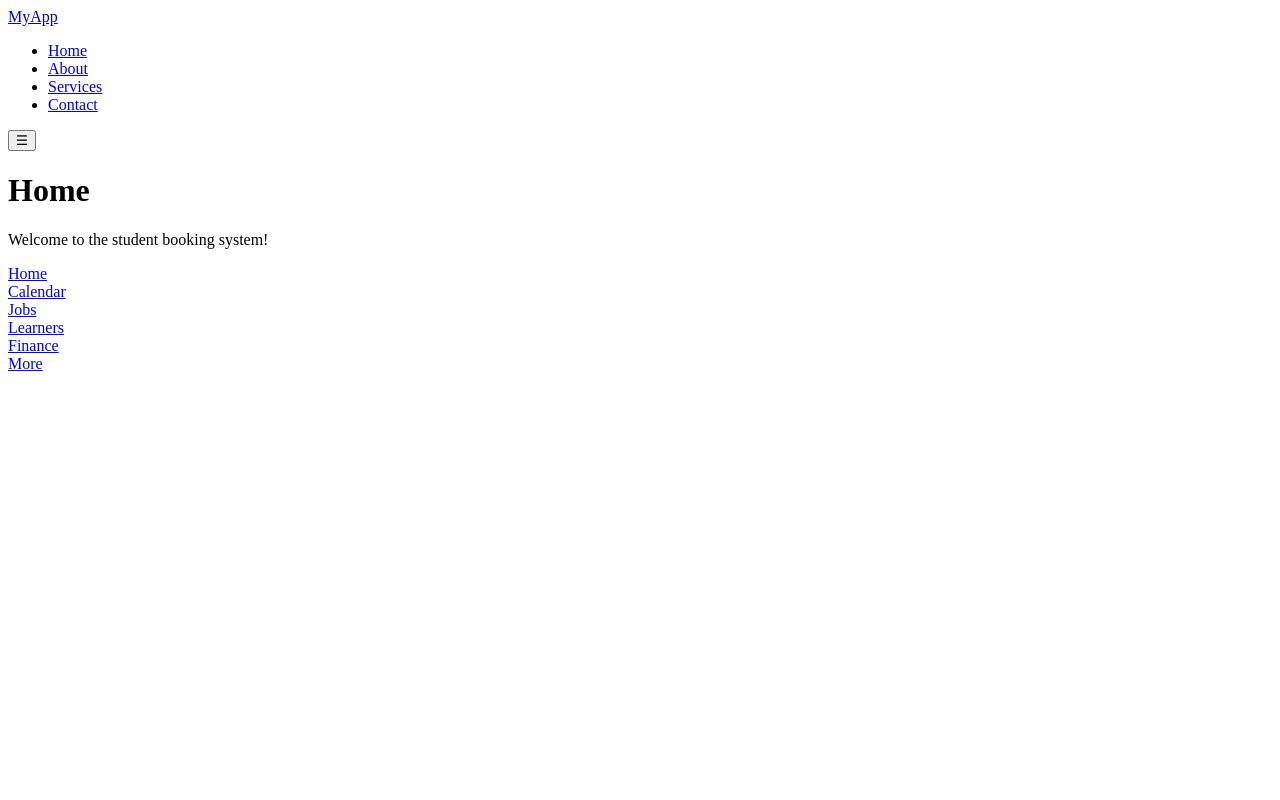
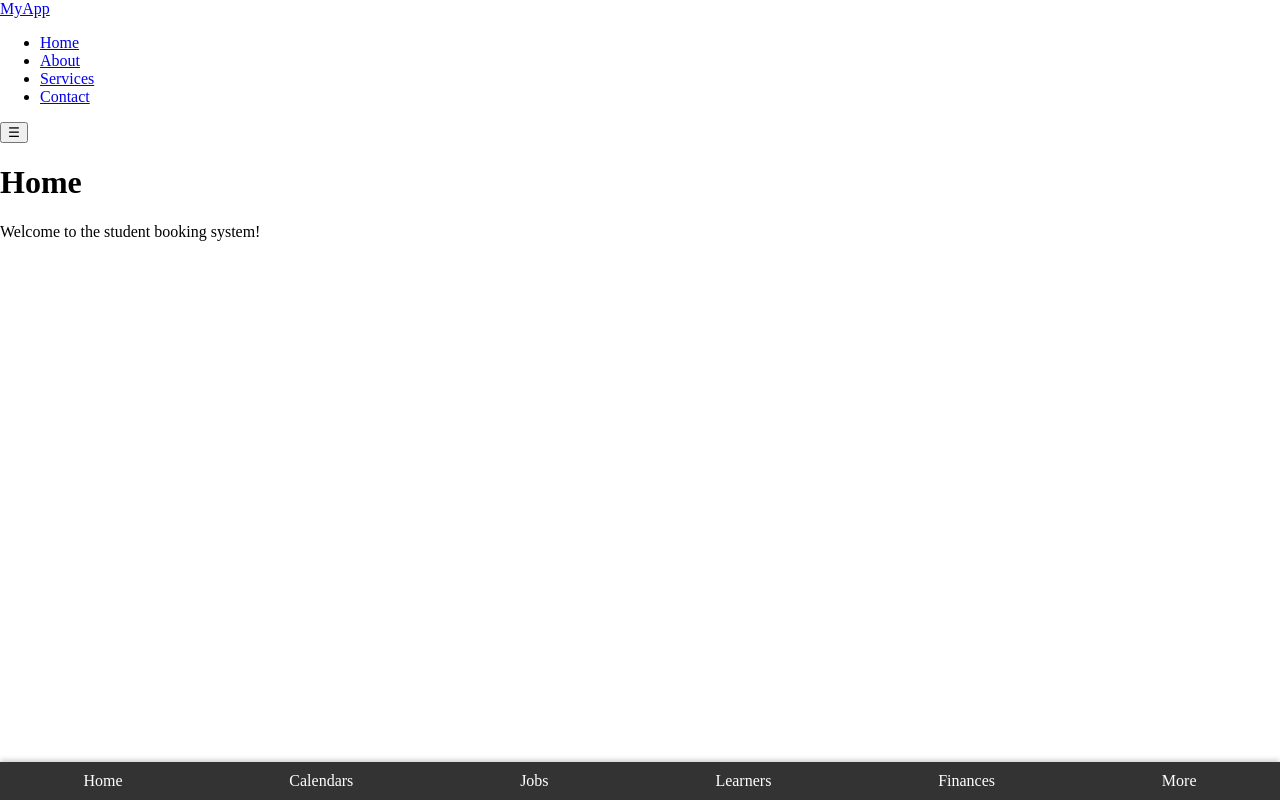
Before and after one commit to rlodhiya2502/ngappointmentsystem, an Angular app: page /home in a window 1280 px wide. Built offline with nearby package versions, Linux system fonts and the light colour scheme.

Commit message:
refactor: simplify bottom navigation structure and styles

```diff
--- a/src/app/components/common/bottom-nav/bottom-nav.component.html
+++ b/src/app/components/common/bottom-nav/bottom-nav.component.html
@@ -1,38 +1,12 @@
-<div class="flex h-full max-w-lg flex-row lg:flex-col items-center lg:items-start justify-around lg:justify-start mx-auto lg:mx-0 lg:gap-y-4">
-    <a aria-current="page" class="text-white group flex flex-col lg:flex-row items-center justify-center gap-x-3 rounded-md py-6 sm:py-2 text-sm lg:text-sm text-xs font-semibold leading-6 active" href="/ADI/dashboard">
-        <div class="relative">
-            <i class="pmf-icon-home text-[24px] mb-2 lg:mb-0"></i>
-        </div>
-        <span>Home</span>
-    </a>
-    <a class="text-indigo-200 hover:text-white group flex flex-col lg:flex-row items-center justify-center gap-x-3 rounded-md py-6 sm:py-2 text-sm lg:text-sm text-xs font-semibold leading-6" href="/ADI/lessons">
-        <div class="relative">
-            <i class="pmf-icon-calendar text-[24px] mb-2 lg:mb-0"></i>
-        </div>
-        <span>Calendar</span>
-    </a>
-    <a class="text-indigo-200 hover:text-white group flex flex-col lg:flex-row items-center justify-center gap-x-3 rounded-md py-6 sm:py-2 text-sm lg:text-sm text-xs font-semibold leading-6" href="/ADI/new-jobs">
-        <div class="relative">
-            <i class="pmf-icon-wheel text-[24px] mb-2 lg:mb-0"></i>
-        </div>
-        <span>Jobs</span>
-    </a>
-    <a class="text-indigo-200 hover:text-white group flex flex-col lg:flex-row items-center justify-center gap-x-3 rounded-md py-6 sm:py-2 text-sm lg:text-sm text-xs font-semibold leading-6" href="/ADI/students">
-        <div class="relative">
-            <i class="pmf-icon-user text-[24px] mb-2 lg:mb-0"></i>
-        </div>
-        <span>Learners</span>
-    </a>
-    <a class="text-indigo-200 hover:text-white group flex flex-col lg:flex-row items-center justify-center gap-x-3 rounded-md py-6 sm:py-2 text-sm lg:text-sm text-xs font-semibold leading-6" href="/ADI/payments">
-        <div class="relative">
-            <i class="pmf-icon-currency-pound text-[24px] mb-2 lg:mb-0"></i>
-        </div>
-        <span>Finance</span>
-    </a>
-    <a class="text-indigo-200 hover:text-white group flex flex-col lg:flex-row items-center justify-center gap-x-3 rounded-md py-6 sm:py-2 text-sm lg:text-sm text-xs font-semibold leading-6" href="/ADI/more">
-        <div class="relative">
-            <i class="pmf-icon-more-outline text-[24px] mb-2 lg:mb-0"></i>
-        </div>
-        <span>More</span>
-    </a>
+<div class="bottom-nav">
+    <nav>
+        <ul>
+            <li><a href="#home">Home</a></li>
+            <li><a href="#calendars">Calendars</a></li>
+            <li><a href="#jobs">Jobs</a></li>
+            <li><a href="#learners">Learners</a></li>
+            <li><a href="#finances">Finances</a></li>
+            <li><a href="#more">More</a></li>
+        </ul>
+    </nav>
 </div>
--- a/src/app/components/common/bottom-nav/bottom-nav.component.scss
+++ b/src/app/components/common/bottom-nav/bottom-nav.component.scss
@@ -0,0 +1,26 @@
+.bottom-nav {
+    position: fixed;
+    bottom: 0;
+    width: 100%;
+    background-color: #333;
+    box-shadow: 0 -2px 5px rgba(0, 0, 0, 0.2);
+}
+
+.bottom-nav nav ul {
+    display: flex;
+    justify-content: space-around;
+    margin: 0;
+    padding: 10px 0;
+    list-style: none;
+}
+
+.bottom-nav nav ul li a {
+    color: white;
+    text-decoration: none;
+    font-size: 16px;
+    padding: 10px;
+}
+
+.bottom-nav nav ul li a:hover {
+    color: #00bcd4;
+}
--- a/src/styles.scss
+++ b/src/styles.scss
@@ -1 +1,6 @@
 /* You can add global styles to this file, and also import other style files */
+head,
+body {
+    margin: 0;
+    padding: 0;
+}
```
